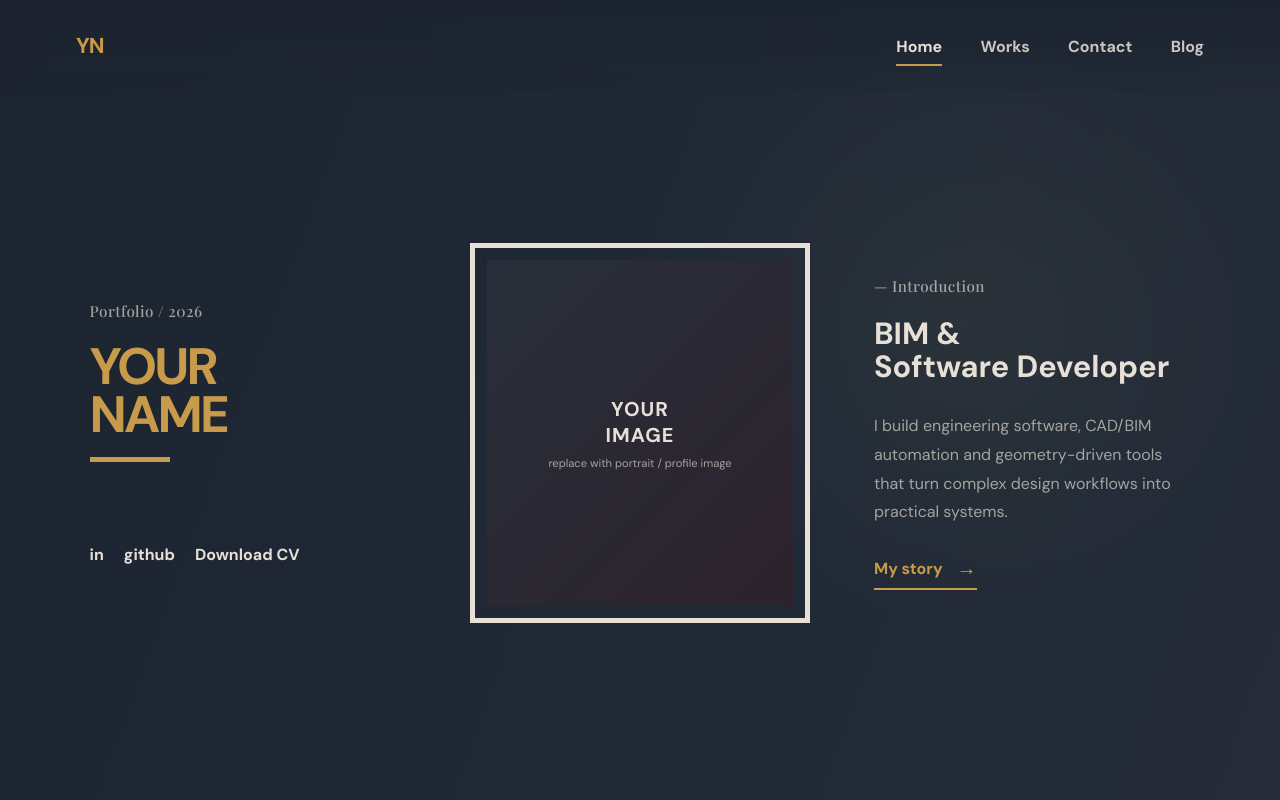
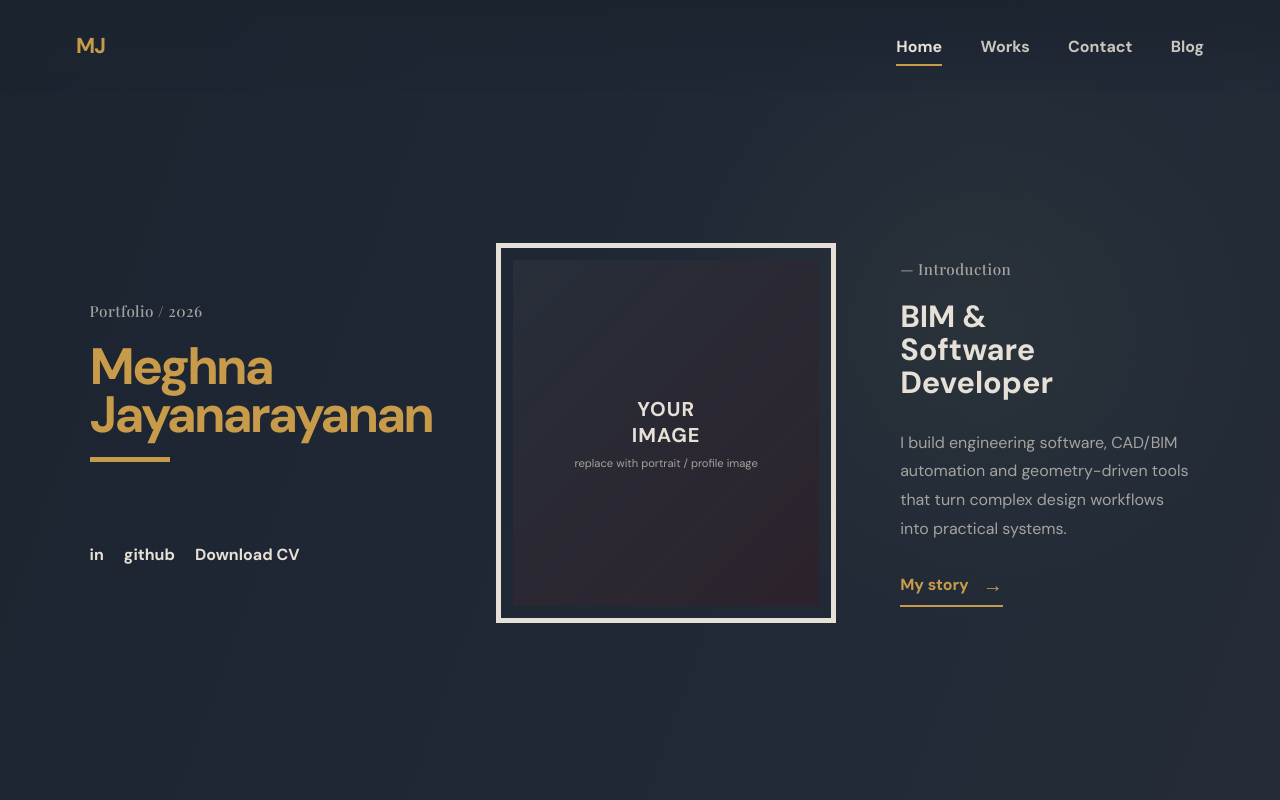
Before and after one commit to Meghna1215/Work-Portfolio, an Astro site: page / in a window 1280 px wide. Shown: the top 800 px of the page. Built offline with nearby package versions, Linux system fonts and the light colour scheme; Astro itself is replaced by a stand-in of ours.

Commit message:
Profile Name Changed

```diff
--- a/src/pages/index.astro
+++ b/src/pages/index.astro
@@ -64,7 +64,7 @@ const posts = [
 
   <body>
     <header class="site-header">
-      <a class="brand" href="#home" aria-label="Go to home">YN</a>
+      <a class="brand" href="#home" aria-label="Go to home">MJ</a>
 
       <button class="menu-toggle" aria-label="Open navigation" aria-expanded="false">
         <span></span><span></span><span></span>
@@ -91,7 +91,7 @@ const posts = [
         <div class="hero-grid">
           <div class="hero-intro">
             <p class="eyebrow">Portfolio / 2026</p>
-            <h1>YOUR<br />NAME</h1>
+            <h1>Meghna<br />Jayanarayanan</h1>
             <div class="accent-line"></div>
 
             <div class="socials">
```
